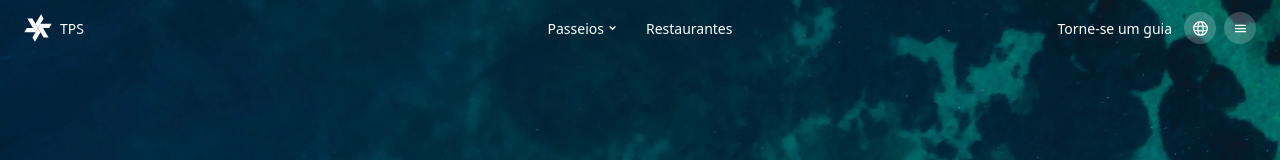
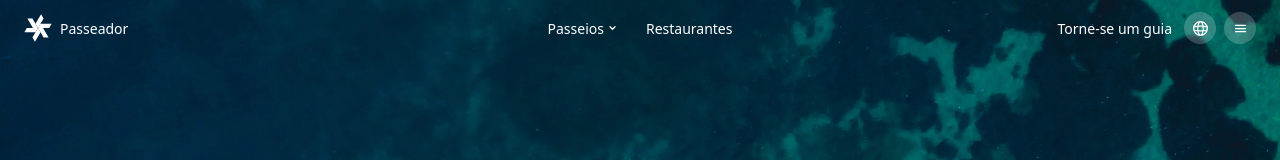
Before and after one commit to Huendelx/Tour-Porto-Seguro, a Next.js app: page / in a window 1280 px wide. Shown: the top 160 px of the page. Built offline with nearby package versions, Linux system fonts and the light colour scheme.

Commit message:
feat: renomeia marca para Passeador no header
Co-Authored-By: Claude Sonnet 4.6 <noreply@anthropic.com>

```diff
--- a/src/components/Header.tsx
+++ b/src/components/Header.tsx
@@ -130,7 +130,7 @@ export default function Header() {
               <Image src="/logo-pts.svg" alt="Tour Porto Seguro" fill className="object-contain" priority />
             </div>
             <span className={`text-[14px] font-medium transition-colors ${dark ? "text-[#1a1a1a]" : "text-white"}`}>
-              TPS
+              Passeador
             </span>
           </div>
 
```
